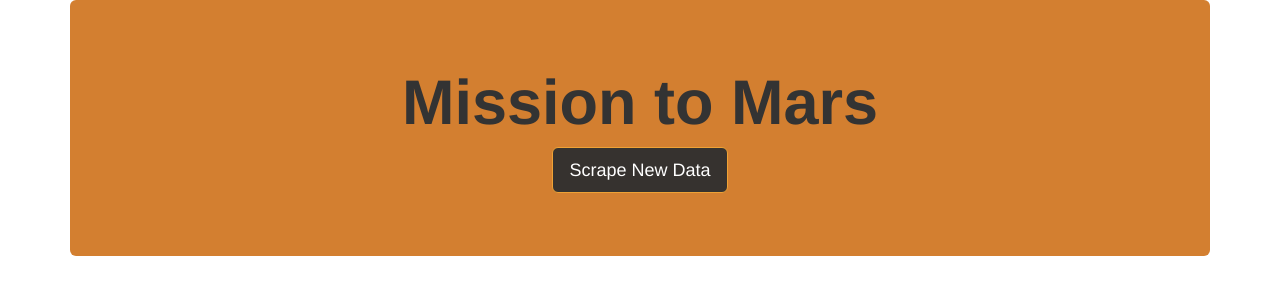
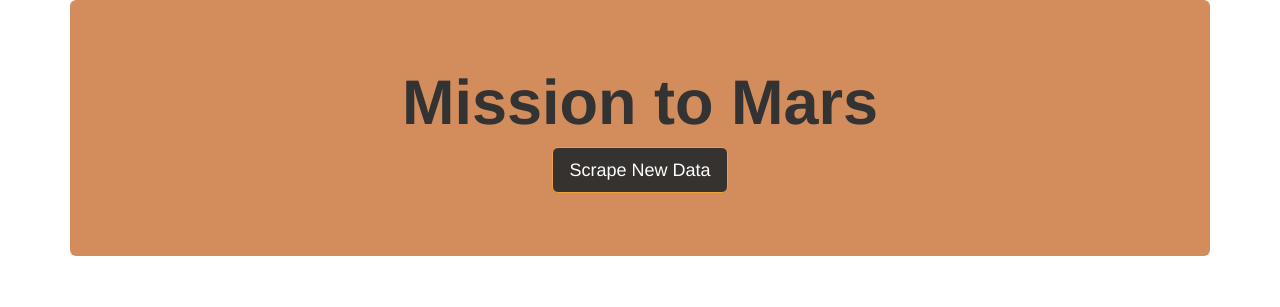
Before and after one commit to sdieckert/Mission-to-Mars, a Flask app: page / in a window 1280 px wide. Shown: the top 307 px of the page. Run offline with Flask 2, Linux system fonts and the light colour scheme; data that the repository does not hold is empty; some libraries are stand-ins or nearby versions.

Commit message:
Add Challenge Files

```diff
--- a/templates/index.html
+++ b/templates/index.html
@@ -13,7 +13,7 @@
   <body>
     <div class="container">
       <!-- Add Jumbotron to Header -->
-      <div class="jumbotron text-center" style="background-color:#d37f30;">
+      <div class="jumbotron text-center" style="background-color:#d38c5c;">
         <h1><strong>Mission to Mars</strong></h1>
         <!-- Add a button to activate scraping script -->
         <p><a class="btn btn-warning btn-lg" href="/scrape" role="button" style="background-color:#36322f;">Scrape New Data</a></p>
```
